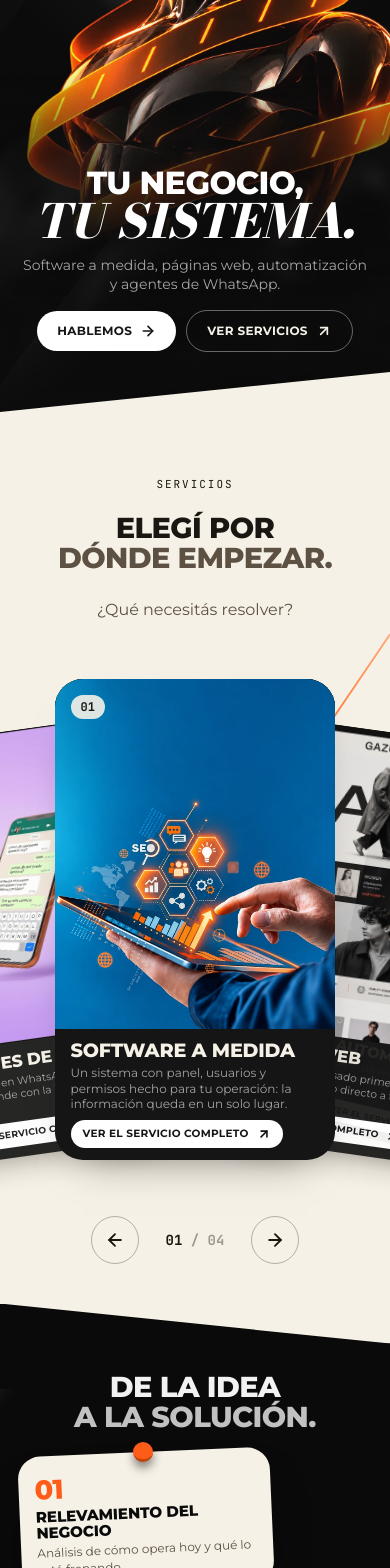
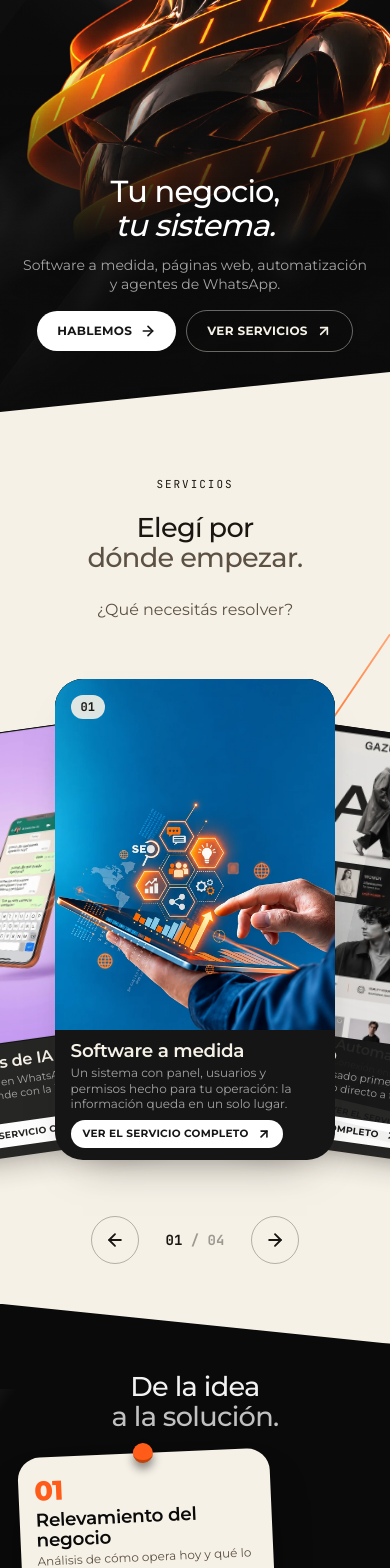
Before and after one commit to iadatabraian-ctrl/web-, a Next.js app: page / in a window 390 px wide. Shown: the part 432-2000 px from the top of the page. Built offline with nearby package versions, Linux system fonts and the light colour scheme.

Commit message:
Home más suave (prueba, sin publicar): títulos livianos y más chicos, entrada de títulos por máscara y splash corto
Co-Authored-By: Claude Sonnet 5.5 <noreply@anthropic.com>
Claude-Session: https://claude.ai/code/session_016CR8bmH7Pbme9SdVJ7sxk1

```diff
--- a/app/globals.css
+++ b/app/globals.css
@@ -335,3 +335,67 @@
     translate: 0 calc(-7px * var(--amp));
   }
 }
+
+
+
+/* ---- Home más suave: títulos livianos, en minúscula y más chicos; el resto no cambia ---- */
+.home-suave main > section h2,
+.home-suave footer h2,
+.home-suave section h2 {
+  font-weight: 500;
+  text-transform: none;
+  letter-spacing: -0.025em;
+  line-height: 1.12;
+  font-size: clamp(1.7rem, 6vw, 1.9rem);
+}
+@media (min-width: 640px) {
+  .home-suave main > section h2,
+  .home-suave footer h2,
+  .home-suave section h2 { font-size: clamp(2rem, 3.6vw, 2.6rem); }
+}
+@media (min-width: 1024px) {
+  .home-suave main > section h2,
+  .home-suave footer h2,
+  .home-suave section h2 { font-size: 2.75rem; }
+}
+.home-suave h3 {
+  font-weight: 600;
+  text-transform: none;
+  letter-spacing: -0.015em;
+  font-size: 1.15rem;
+}
+@media (min-width: 640px) { .home-suave h3 { font-size: 1.45rem; } }
+/* Portada: el titular se aliviana (la palabra gigante se queda) */
+.home-suave h1 span {
+  font-family: var(--font-body), sans-serif;
+  font-weight: 500;
+  text-transform: none;
+  letter-spacing: -0.025em;
+  font-size: clamp(1.9rem, 7.2vw, 2.4rem);
+  line-height: 1.12;
+}
+@media (min-width: 640px) { .home-suave h1 span { font-size: clamp(2.4rem, 4.2vw, 3.2rem); } }
+.home-suave h1 span + span { font-style: italic; }
+
+/* Splash corto: Hola → Somos Deploy, una vez por visita (ver components/Splash.tsx) */
+.splash { position: fixed; inset: 0; z-index: 200; display: grid; place-items: center; background: #0a0a0a; color: #f4efe4; pointer-events: none; animation: splash-out 0.7s cubic-bezier(0.76, 0, 0.24, 1) 1.55s forwards; }
+html.no-splash .splash { display: none; }
+.splash span { font-family: var(--font-body), sans-serif; font-size: 0.95rem; letter-spacing: 0.01em; opacity: 0; }
+.splash .s1 { grid-area: 1 / 1; animation: splash-txt 0.7s ease 0.15s both, splash-txt-out 0.35s ease 0.85s forwards; }
+.splash .s2 { grid-area: 1 / 1; animation: splash-txt 0.7s ease 0.9s both; }
+.splash b { font-family: var(--font-saira), sans-serif; font-weight: 900; font-style: italic; letter-spacing: 0; }
+@keyframes splash-txt { from { opacity: 0; transform: translateY(8px); } to { opacity: 1; transform: none; } }
+@keyframes splash-txt-out { to { opacity: 0; transform: translateY(-8px); } }
+@keyframes splash-out { to { transform: translateY(-100%); visibility: hidden; } }
+@media (prefers-reduced-motion: reduce) { .splash { display: none; } }
+/* La entrada de la portada espera a que termine el splash */
+html.splash-on [class*="hero-in-"] { animation-play-state: paused; }
+.home-suave p.font-impact {
+  font-family: var(--font-body), sans-serif;
+  font-weight: 500;
+  text-transform: none;
+  font-stretch: 100%;
+  letter-spacing: -0.015em;
+  font-size: 1.35rem;
+}
+@media (min-width: 640px) { .home-suave p.font-impact { font-size: 1.7rem; } }
--- a/app/page.tsx
+++ b/app/page.tsx
@@ -1,4 +1,5 @@
 import { Nav } from "@/components/Nav";
+import { Splash } from "@/components/Splash";
 import { Hero } from "@/components/Hero";
 import { Servicios } from "@/components/Servicios";
 import { Proceso } from "@/components/Proceso";
@@ -9,8 +10,9 @@ import { CtaFooter } from "@/components/CtaFooter";
 export default function Home() {
   return (
     <>
+      <Splash />
       <Nav />
-      <div className="relative">
+      <div className="home-suave relative">
         <main>
           <Hero />
           <Servicios />
--- a/components/Nosotros.tsx
+++ b/components/Nosotros.tsx
@@ -63,24 +63,24 @@ export function Nosotros() {
         {/* Texto */}
         <div>
           <h2 className="font-body text-[5.4vw] font-extrabold uppercase leading-[1.04] tracking-[-0.02em] sm:text-[3.6vw] lg:text-[3.8rem]">
-            <motion.span
-              initial={{ opacity: 0, x: "-10vw" }}
-              whileInView={{ opacity: 1, x: 0 }}
+            <span className="block overflow-hidden pb-[0.12em] -mb-[0.12em]"><motion.span
+              initial={{ y: "108%" }}
+              whileInView={{ y: 0 }}
               viewport={view}
               transition={{ duration: 0.75, ease }}
               className="block"
             >
               Quién está
-            </motion.span>
-            <motion.span
-              initial={{ opacity: 0, x: "-10vw" }}
-              whileInView={{ opacity: 1, x: 0 }}
+            </motion.span></span>
+            <span className="block overflow-hidden pb-[0.12em] -mb-[0.12em]"><motion.span
+              initial={{ y: "108%" }}
+              whileInView={{ y: 0 }}
               viewport={view}
               transition={{ duration: 0.75, ease, delay: 0.15 }}
               className="block text-brand-ink-on-cream-soft"
             >
               detrás.
-            </motion.span>
+            </motion.span></span>
           </h2>
           <motion.p
             initial={{ opacity: 0, y: 28 }}
--- a/components/Proceso.tsx
+++ b/components/Proceso.tsx
@@ -35,24 +35,24 @@ export function Proceso() {
 
       <div className="relative mx-auto max-w-6xl">
         <h2 className="text-balance text-center font-body text-[7.4vw] font-extrabold uppercase leading-[1.04] tracking-[-0.02em] sm:text-[5vw] lg:text-[4.4rem]">
-          <motion.span
-            initial={{ opacity: 0, x: "-12vw" }}
-            whileInView={{ opacity: 1, x: 0 }}
+          <span className="block overflow-hidden pb-[0.12em] -mb-[0.12em]"><motion.span
+            initial={{ y: "108%" }}
+            whileInView={{ y: 0 }}
             viewport={view}
             transition={{ duration: 0.75, ease }}
             className="block text-white/95"
           >
             De la idea
-          </motion.span>
-          <motion.span
-            initial={{ opacity: 0, x: "-12vw" }}
-            whileInView={{ opacity: 1, x: 0 }}
+          </motion.span></span>
+          <span className="block overflow-hidden pb-[0.12em] -mb-[0.12em]"><motion.span
+            initial={{ y: "108%" }}
+            whileInView={{ y: 0 }}
             viewport={view}
             transition={{ duration: 0.75, ease, delay: 0.18 }}
             className="block text-white/75"
           >
             a la solución.
-          </motion.span>
+          </motion.span></span>
         </h2>
 
         <NotasPaso pasos={STEPS.map((s) => ({ t: s.title, d: s.desc }))} />
--- a/components/Servicios.tsx
+++ b/components/Servicios.tsx
@@ -105,24 +105,24 @@ export function Servicios() {
         </motion.p>
         {/* Titular */}
         <h2 className="text-balance text-center font-body text-[7.4vw] font-extrabold uppercase leading-[1.04] tracking-[-0.02em] sm:text-[5vw] lg:text-[4.4rem]">
-          <motion.span
-            initial={{ opacity: 0, x: "-12vw" }}
-            whileInView={{ opacity: 1, x: 0 }}
+          <span className="block overflow-hidden pb-[0.12em] -mb-[0.12em]"><motion.span
+            initial={{ y: "108%" }}
+            whileInView={{ y: 0 }}
             viewport={view}
             transition={{ duration: 0.75, ease }}
             className="block"
           >
             Elegí por
-          </motion.span>
-          <motion.span
-            initial={{ opacity: 0, x: "-12vw" }}
-            whileInView={{ opacity: 1, x: 0 }}
+          </motion.span></span>
+          <span className="block overflow-hidden pb-[0.12em] -mb-[0.12em]"><motion.span
+            initial={{ y: "108%" }}
+            whileInView={{ y: 0 }}
             viewport={view}
             transition={{ duration: 0.75, ease, delay: 0.18 }}
             className="block text-brand-ink-on-cream-soft"
           >
             dónde empezar.
-          </motion.span>
+          </motion.span></span>
         </h2>
         <motion.p
           initial={{ opacity: 0, y: 28 }}
--- /dev/null
+++ b/components/Splash.tsx
@@ -0,0 +1,18 @@
+/* Splash corto de la home: pantalla oscura con «Hola» y después «Somos Deploy», unos 2 segundos, una sola vez por visita.
+   Es CSS puro (ver .splash en globals.css) más un script en línea que decide, antes del primer pintado, si mostrarlo.
+   Mientras dura, la entrada de la portada queda en pausa (clase splash-on) y se libera sola, sin depender de React. */
+const SCRIPT = `try{var d=document.documentElement;if(sessionStorage.getItem('splash')){d.classList.add('no-splash')}else{sessionStorage.setItem('splash','1');d.classList.add('splash-on');setTimeout(function(){d.classList.remove('splash-on')},1700)}}catch(e){}`;
+
+export function Splash() {
+  return (
+    <>
+      <script dangerouslySetInnerHTML={{ __html: SCRIPT }} />
+      <div className="splash" aria-hidden="true">
+        <span className="s1">Hola</span>
+        <span className="s2">
+          Somos <b>Deploy</b>
+        </span>
+      </div>
+    </>
+  );
+}
```
